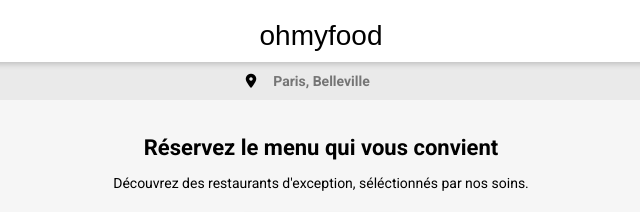
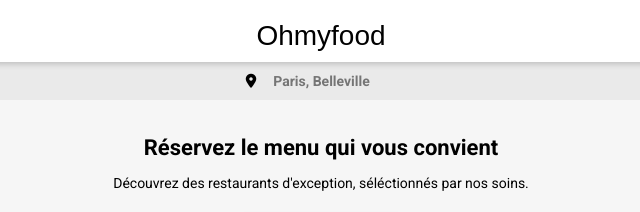
Before and after one commit to ThomasMasso/student-project_3, a plain HTML site: page index.html in a window 1280 px wide. Shown: the top 212 px of the page, 319-959 px from the left. Drawn offline with Linux system fonts and the light colour scheme; a web font is replaced by a local one.

Commit message:
test modif branche

```diff
--- a/index.html
+++ b/index.html
@@ -12,7 +12,7 @@
         rel="stylesheet">
     <link rel="stylesheet" href="css/normalize.css">
     <link rel="stylesheet" href="css/styles.css">
-    <title>Ohmyfood! Paris</title>
+    <title>ohmyfood! Paris</title>
 </head>
 
 <body>
@@ -22,7 +22,7 @@
     </div>
 
     <header>
-        <h1>ohmyfood</h1>
+        <h1>Ohmyfood</h1>
     </header>
 
     <main>
```
